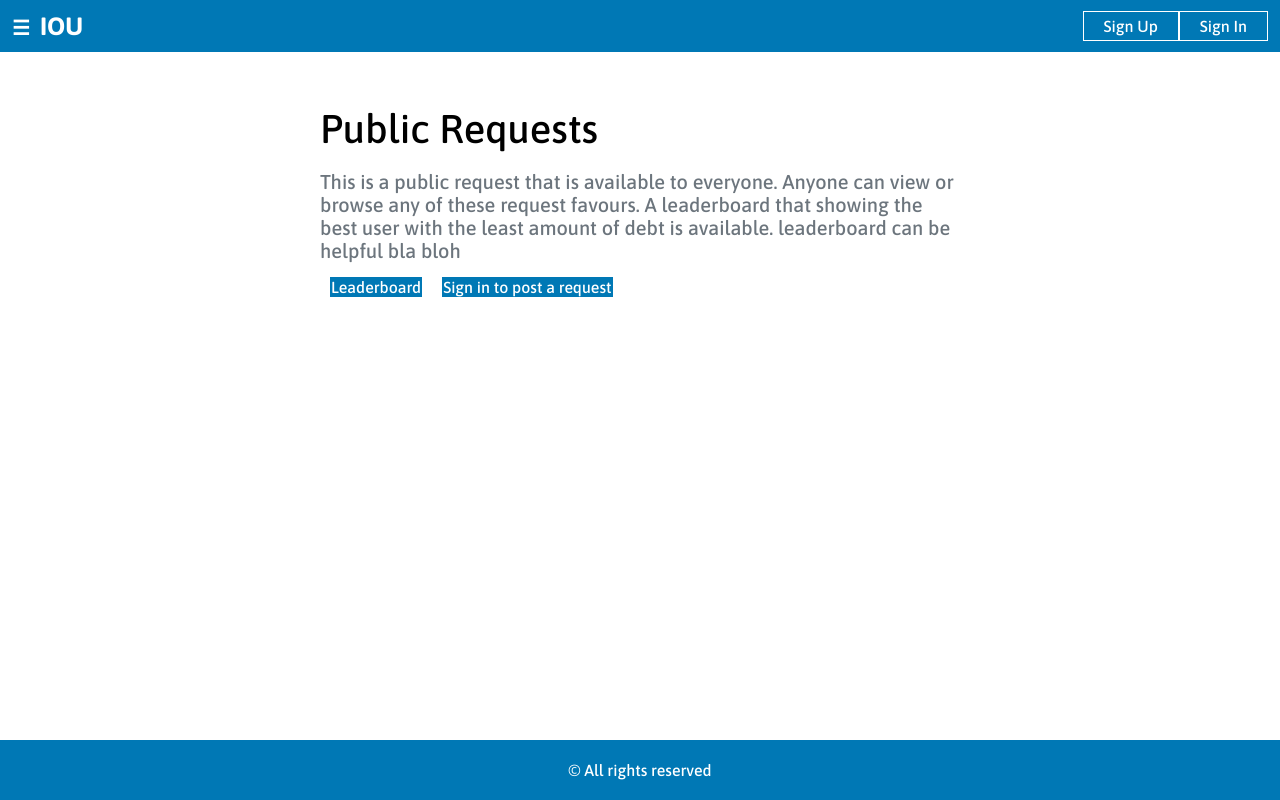
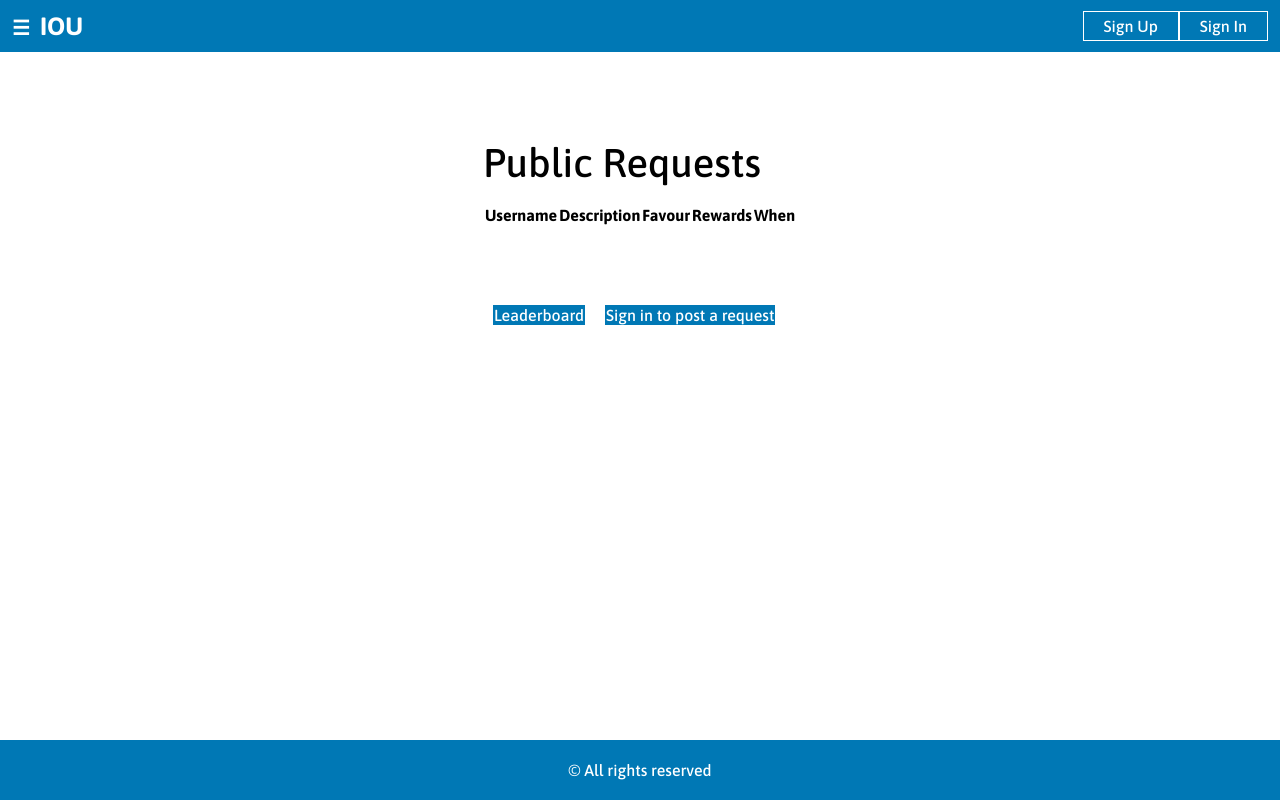
Before and after one commit to ndang247/AIP-IOU-Assignment-2, a React (Create React App) app in the folder IOU-Project/: page / in a window 1280 px wide. Built offline with nearby package versions, Linux system fonts and the light colour scheme.

Commit message:
Show public requests

```diff
--- a/IOU-Project/src/components/homepage.js
+++ b/IOU-Project/src/components/homepage.js
@@ -9,12 +9,18 @@ export default class HomePage extends React.Component {
                 <section className='jumbotron text-centre'>
                     <div className='container'>
                         <h1 className='jumbotron-heading'>Public Requests</h1>
-                        <p className='lead text-muted'>
-                            This is a public request that is available to everyone.
-                            Anyone can view or browse any of these request favours.
-                            A leaderboard that showing the best user with the least amount of debt is available.
-                            leaderboard can be helpful bla bloh
-                        </p>
+                        <table>
+                            <thead>
+                                <tr>
+                                    <th>Username</th>
+                                    <th>Description</th>
+                                    <th>Favour</th>
+                                    <th>Rewards</th>
+                                    <th>When</th>
+                                </tr>
+                            </thead>
+                        </table>
+                        <br/>
                         <p>
                             <Link to='/leaderboard' className='btn btn-primary my-2'>Leaderboard</Link>
                             <Link to='/signup' className='btn btn-primary my-2'>Sign in to post a request</Link>
```
